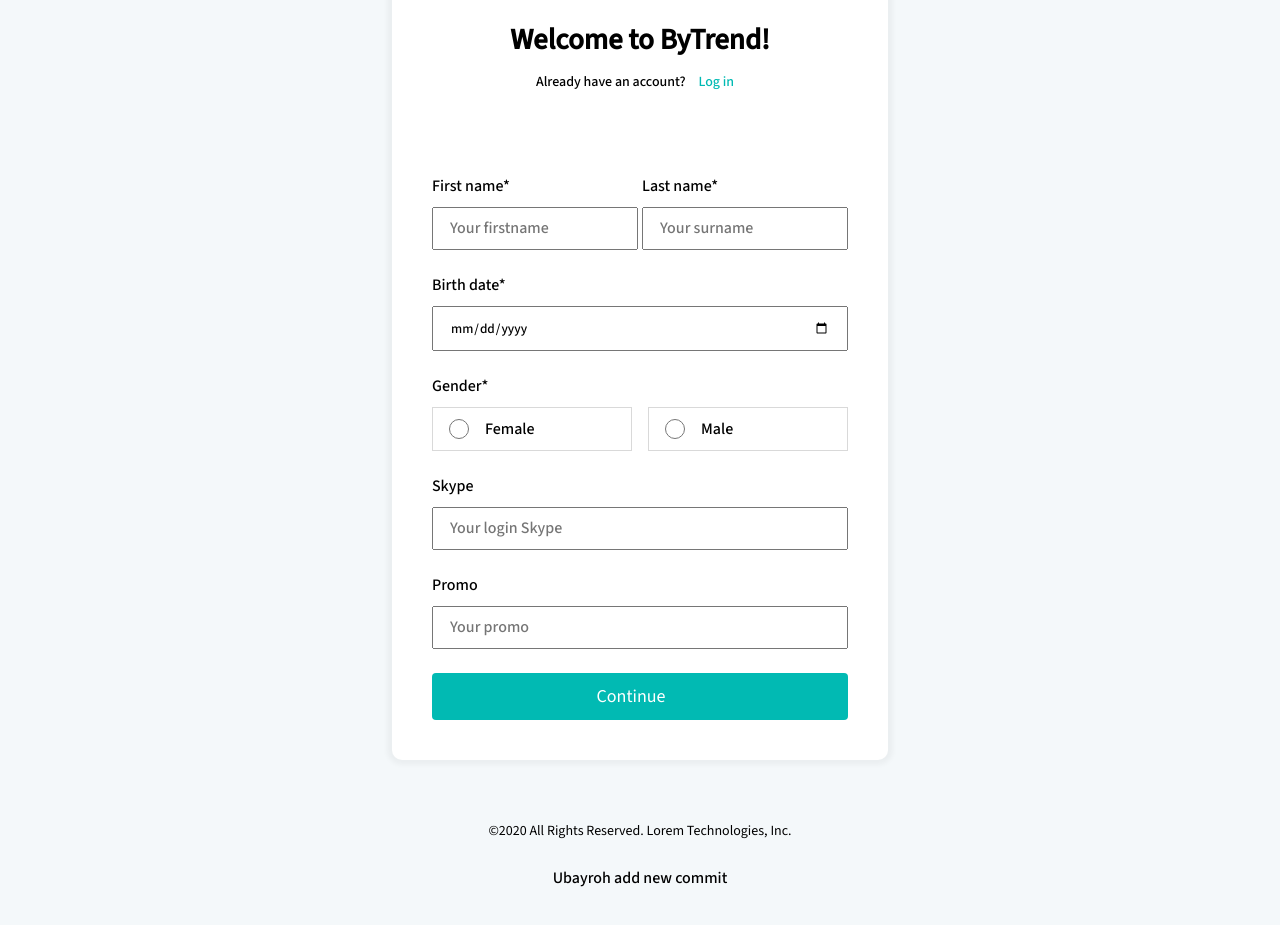
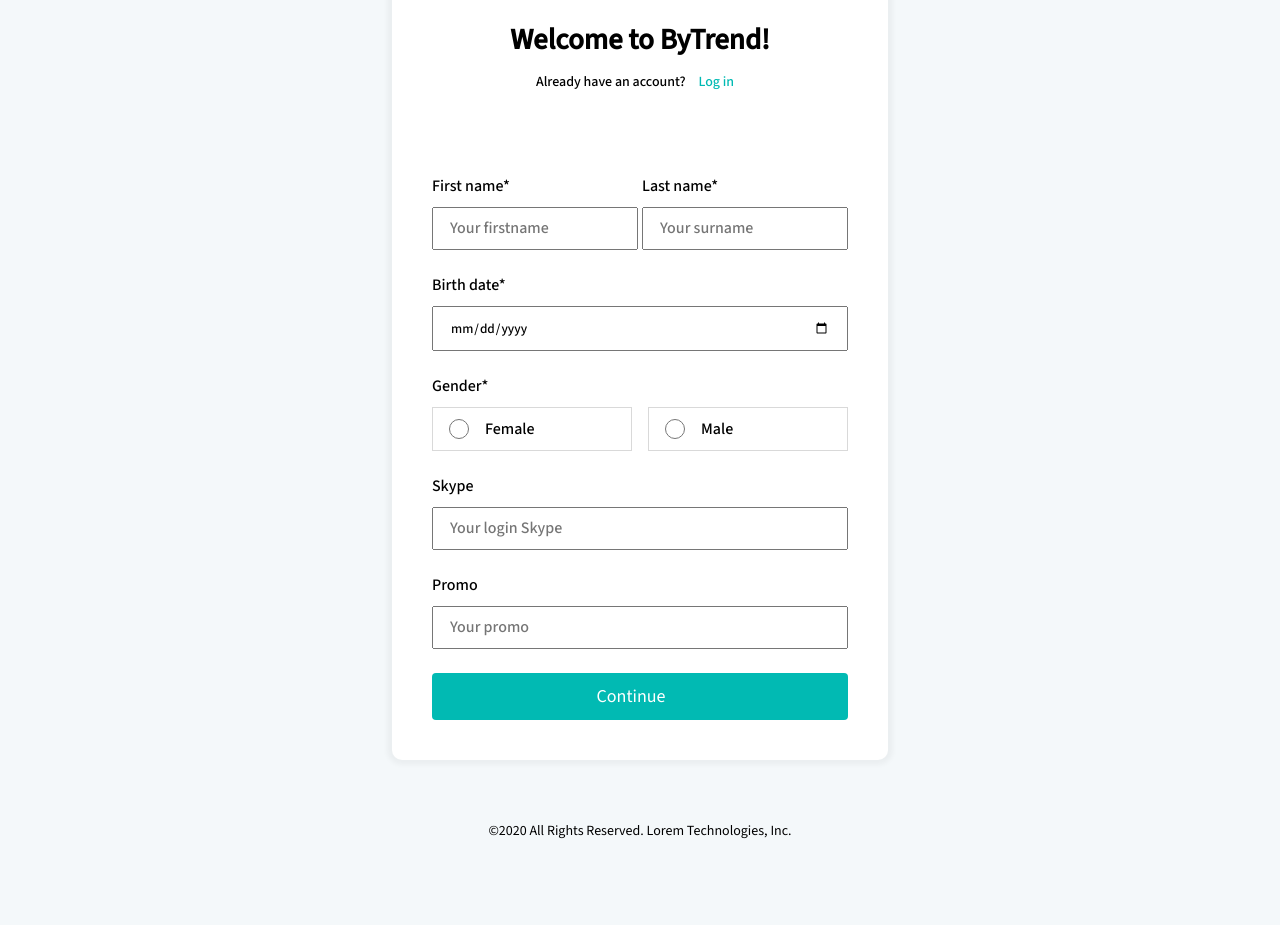
Before and after one commit to IbrohimAslonov/sign-up, a plain HTML site: page index.html in a window 1280 px wide. Shown: the part 169-1094 px from the top of the page. Drawn offline with Linux system fonts and the light colour scheme.

Commit message:
Ubayroh delete new item

```diff
--- a/index.html
+++ b/index.html
@@ -114,9 +114,6 @@
         </div>
         <span class="title">©2020 All Rights Reserved. Lorem Technologies, Inc.</span>
 
-          <span>
-            Ubayroh add new commit
-          </span>
       </div>
     </section>
   </body>
```
